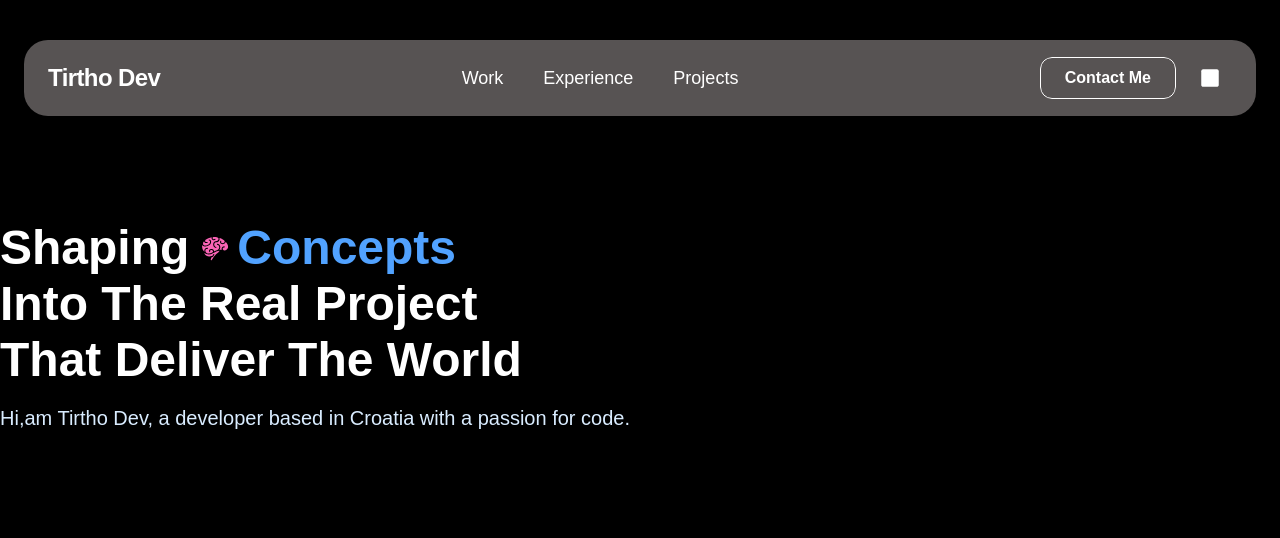
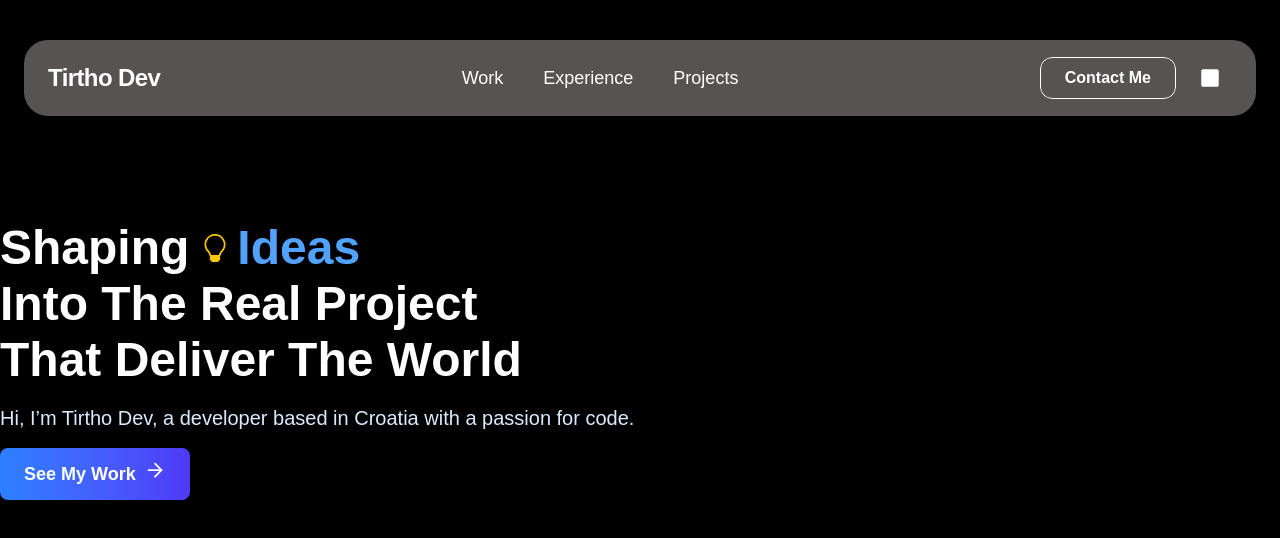
Before and after one commit to Tirtho-Ray/Portfolio3D, a React (Vite) app: page / in a window 1280 px wide. Shown: the top 538 px of the page. Built offline with nearby package versions, Linux system fonts and the light colour scheme; a web font is replaced by a local one.

Commit message:
change button ui

```diff
--- a/src/Components/ui/Hero.jsx
+++ b/src/Components/Section/Hero.jsx
@@ -3,8 +3,14 @@ import gsap from "gsap";
 import { BsLightbulb } from "react-icons/bs";
 import { GiBrain } from "react-icons/gi";
 import { FaPaintBrush } from "react-icons/fa";
+import { FaCode } from "react-icons/fa6";
+import Button from "../ui/Button";
 
 const words = [
+  {
+    text: "Code",
+    icon: <FaCode className="text-yellow-400" size={28} />,
+  },
   {
     text: "Ideas",
     icon: <BsLightbulb className="text-yellow-400" size={28} />,
@@ -74,8 +80,16 @@ const Hero = () => {
           <h1 className="hero-line mt-2">That Deliver The World</h1>
         </div>
         <p className="text-white-50 md:text-xl relative z-10 pointer-events-none mt-5 hero-line ">
-          Hi,am Tirtho Dev, a developer based in Croatia with a passion for code.
+        Hi, I’m Tirtho Dev, a developer based in Croatia with a passion for
+        code.
         </p>
+        {/* work button */}
+        <div className="mt-4 hero-line">
+        <Button
+              text="See My Work"
+
+            />
+        </div>
       </div>
     </div>
   );
--- /dev/null
+++ b/src/Components/ui/Button.jsx
@@ -0,0 +1,56 @@
+import { useRef, useEffect, useState } from 'react';
+import { FiArrowRight } from 'react-icons/fi';
+import gsap from 'gsap';
+
+const Button = ({ text, className }) => {
+  const arrowRef = useRef(null);
+  const [hovered, setHovered] = useState(false);
+
+  // Y-axis bounce animation (looped with debounce effect)
+  useEffect(() => {
+    const bounce = gsap.timeline({ repeat: -1, yoyo: true });
+    bounce.to(arrowRef.current, {
+      y: -5,
+      duration: 0.3,
+      ease: "power1.inOut",
+    }).to(arrowRef.current, {
+      y: 5,
+      duration: 0.3,
+      ease: "power1.inOut",
+    });
+
+    return () => bounce.kill();
+  }, []);
+
+  // X-axis movement on hover
+  useEffect(() => {
+    if (hovered) {
+      gsap.to(arrowRef.current, {
+        x: 8,
+        duration: 0.3,
+        ease: "power2.out",
+      });
+    } else {
+      gsap.to(arrowRef.current, {
+        x: 0,
+        duration: 0.3,
+        ease: "power2.out",
+      });
+    }
+  }, [hovered]);
+
+  return (
+    <button
+      className={`group flex items-center gap-2 px-6 py-3 rounded-lg bg-gradient-to-r from-blue-500 to-indigo-600 text-white font-semibold text-lg transition-all duration-300 hover:from-indigo-500 hover:to-blue-600 ${className}`}
+      onMouseEnter={() => setHovered(true)}
+      onMouseLeave={() => setHovered(false)}
+    >
+      {text}
+      <span ref={arrowRef}>
+        <FiArrowRight size={22} />
+      </span>
+    </button>
+  );
+};
+
+export default Button;
--- a/src/Pages/Home/Home.jsx
+++ b/src/Pages/Home/Home.jsx
@@ -1,5 +1,5 @@
 import React from 'react';
-import Hero from '../../Components/ui/Hero';
+import Hero from '../../Components/Section/Hero';
 
 const Home = () => {
     return (
```
Also changed, not shown: 1 other file (tests, documents, lock files or other folders).
